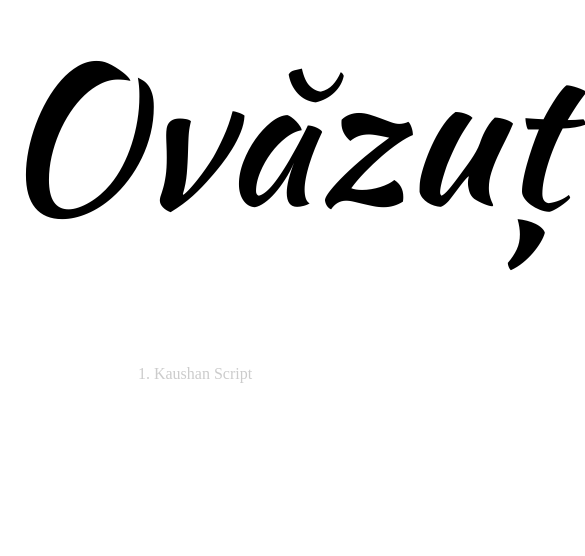
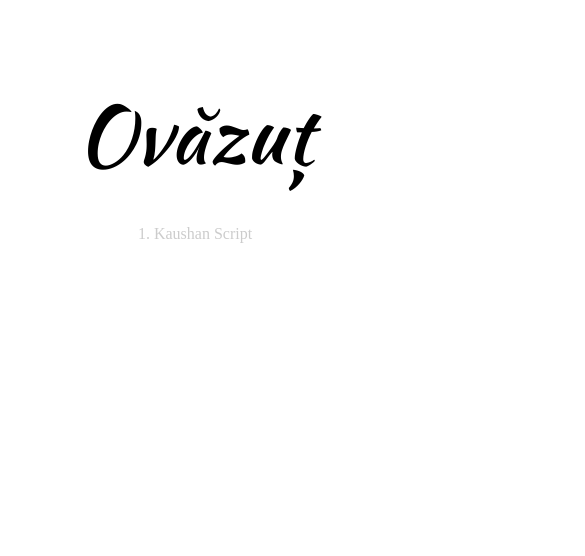
Before and after one commit to metamn/ov, a plain HTML site: page branding/fonts.html in a window 390 px wide. Shown: the part 288-844 px from the top of the page, 585 px wide, since content can reach past the window. Drawn offline with nearby package versions, Linux system fonts and the light colour scheme; a web font is replaced by a local one.

Commit message:
Responsiveness added

```diff
--- a/branding/assets/atoms/layout.scss
+++ b/branding/assets/atoms/layout.scss
@@ -1,3 +1,18 @@
+// Breakpoints
+// ===========================================================
+
+$breakpoint-tablet: 48em; // 768px;
+
+
+@mixin below-tablet {
+  @media only screen and (max-width: $breakpoint-tablet - 0.001) {
+    @content
+  }
+}
+
+
+
+
 // Mixins
 // ===========================================================
 
--- a/branding/assets/screen.scss
+++ b/branding/assets/screen.scss
@@ -30,6 +30,10 @@ html {
 
         h1 {
           font-size: 1200%;
+
+          @include below-tablet {
+            font-size: 500%;
+          }
         }
 
         p {
```
Also changed, not shown: branding/assets/screen.css.
